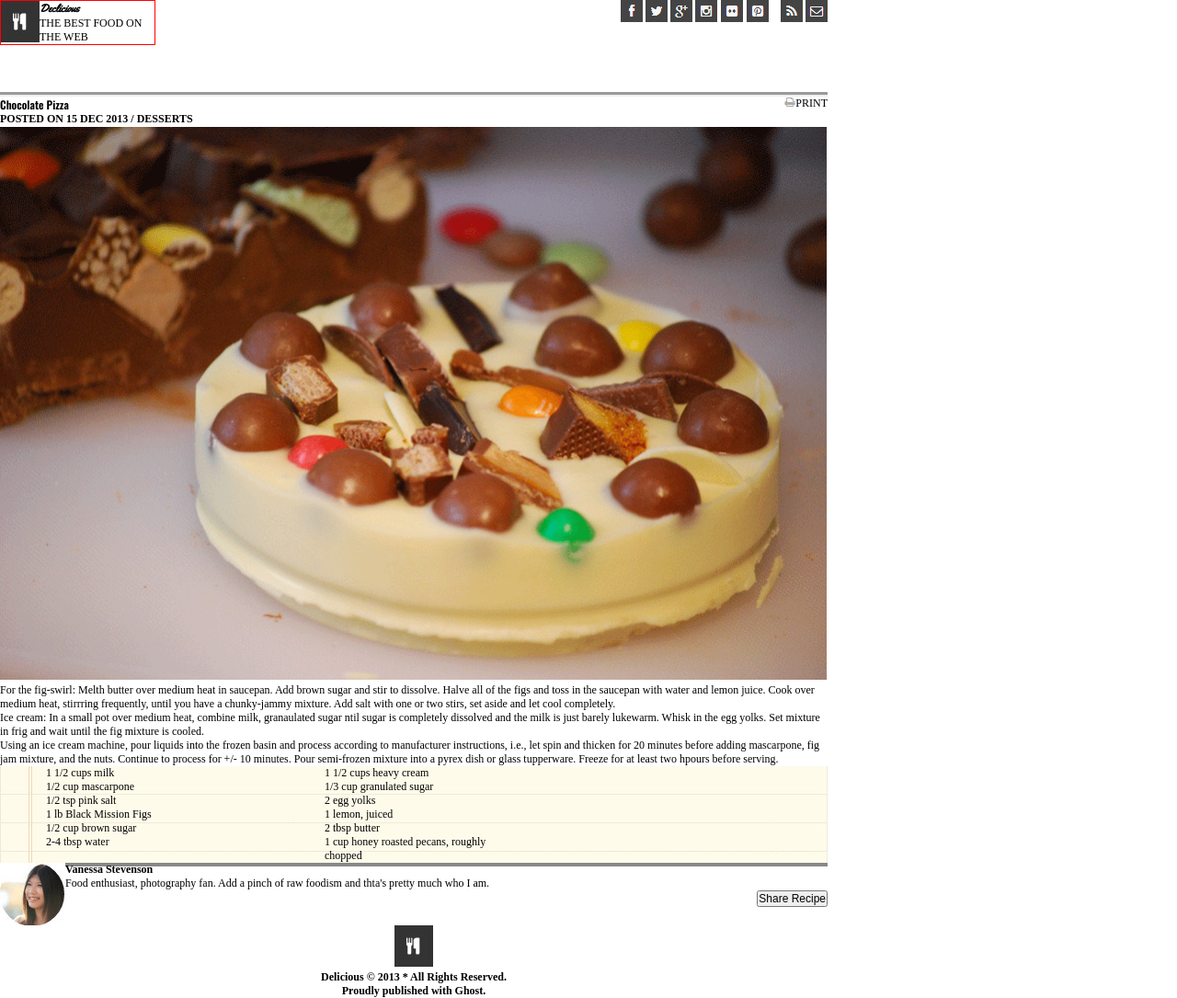
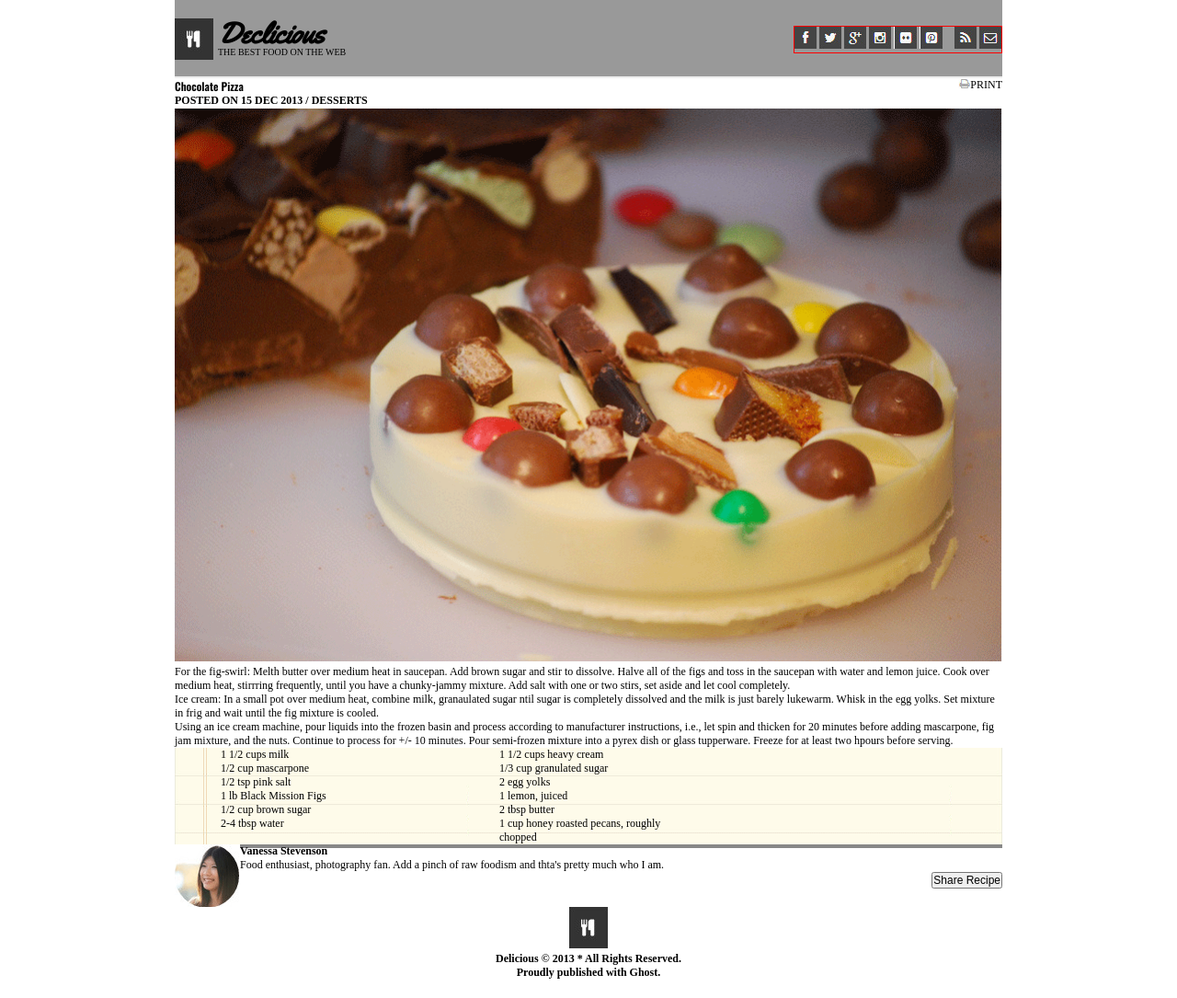
Before and after one commit to Snobeard/chocolate-pizza, a plain HTML site: page index.html in a window 1280 px wide. Shown: the whole page at 92% size. Drawn offline with nearby package versions, Linux system fonts and the light colour scheme.

Commit message:
header finalized

```diff
--- a/index.html
+++ b/index.html
@@ -9,6 +9,7 @@
   </head>
 
   <body>
+    <section>
       <header>
           <div class="logo">
               <img src="img/logo.png" alt="">
@@ -86,5 +87,6 @@
           <h3>Proudly published with Ghost.</h3>
         </div>
       </footer>
+    </section>
   </body>
 </html>
--- a/style.css
+++ b/style.css
@@ -4,24 +4,40 @@
   /*border: 1px red solid;*/
   font-size: 12px;
 }
+section {
+  margin: 0 auto;
+  width: 900px;
+}
 header {
   border-width: 5px;
   border-bottom-style: groove;
   width: 900px;
-  height: 100px;
+  height: 80px;
+  background-color: #999
 }
 .logo {
-  border: 1px red solid;
+  /*border: 1px red solid;*/
   float: left;
+  width: 250px;
+  margin: 20px 0;
 }
 .logo img {
   float: left;
+  margin-right: 5px;
 }
 .logo h1 {
+  font-size: 32px;
   font-family: 'Yellowtail';
+  margin-top: -5px;
+}
+.logo p {
+  margin: -8px 0 0 20px;
+  font-size: 10px;
 }
 nav {
+  border: 1px red solid;
   float: right;
+  margin-top: 27.5px;
 }
 nav span {
   margin-left: 10px;
```
Lines whose indentation alone changed are shown as unchanged.
